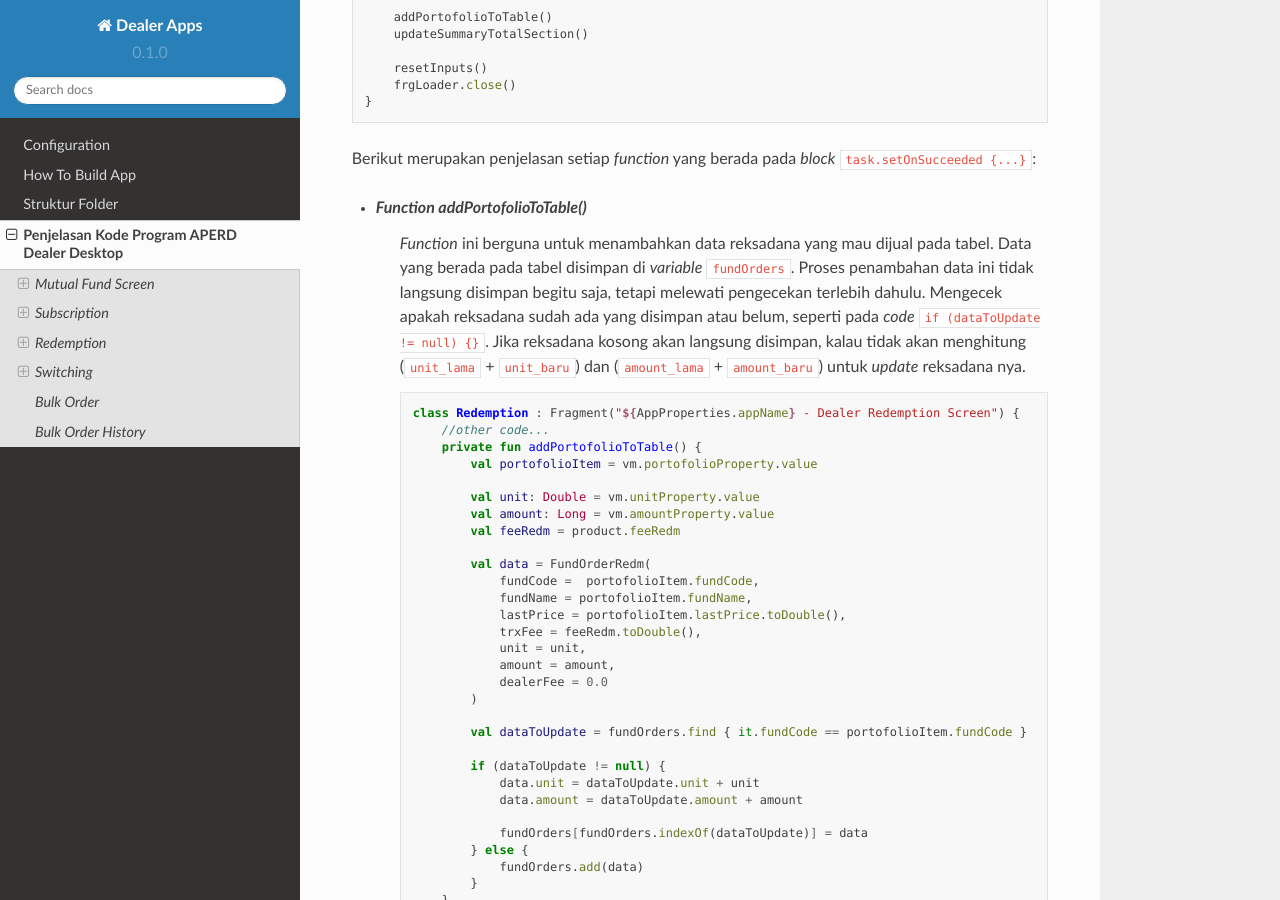
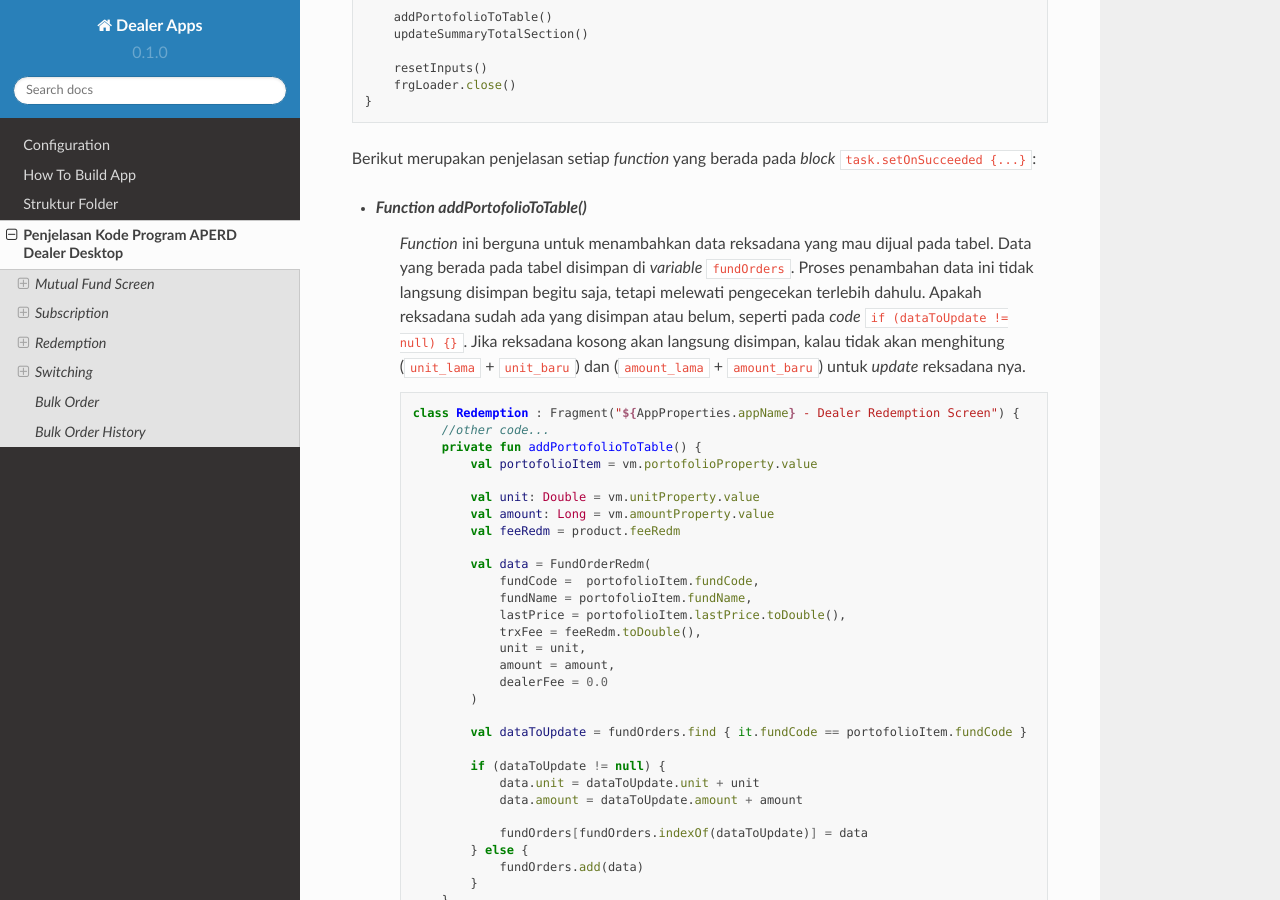
Before and after one commit to arvinrasheda/dealer-docs, a Sphinx documentation site: the page built from docs/source/prog-code-explan.rst, in a window 1280 px wide and 900 px high, scrolled down 13630 px. Built offline with Sphinx 7.4.7 and the Read the Docs theme 2.0.0, drawn with Linux system fonts in a browser that asks for light colours; pages that are not in the unit, such as notebooks, are missing from menus; some of the changed text lies outside the part shown.

Commit message:
update: typo for redemption doc

```diff
--- a/docs/source/prog-code-explan.rst
+++ b/docs/source/prog-code-explan.rst
@@ -793,7 +793,7 @@ Berikut merupakan penjelasan setiap *function* yang berada pada *block* ``task.s
     *Function* ini berguna untuk menambahkan data reksadana yang mau dijual pada tabel. Data yang berada pada tabel
     disimpan di *variable* ``fundOrders``. Proses penambahan data ini tidak langsung disimpan begitu saja, tetapi
     melewati pengecekan terlebih dahulu.
-    Mengecek apakah reksadana sudah ada yang disimpan atau belum, seperti pada *code* ``if (dataToUpdate != null) {}``.
+    Apakah reksadana sudah ada yang disimpan atau belum, seperti pada *code* ``if (dataToUpdate != null) {}``.
     Jika reksadana kosong akan langsung disimpan, kalau tidak akan menghitung (``unit_lama`` + ``unit_baru``) dan
     (``amount_lama`` + ``amount_baru``) untuk *update* reksadana nya.
 
```
Also changed, not shown: other parts of docs/source/prog-code-explan.rst (+1 -1 lines).
